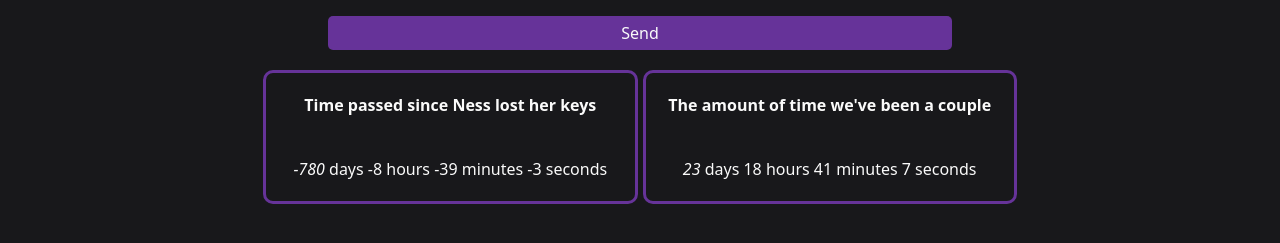
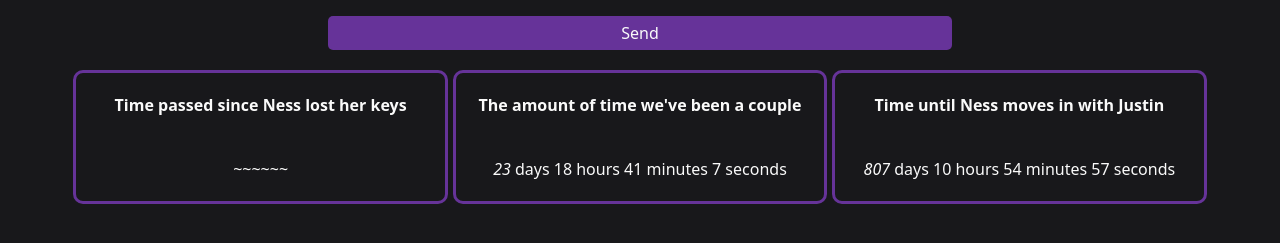
Before and after one commit to JustinStitt/jstitt.dev, a SvelteKit app: page /nessage in a window 1280 px wide. Shown: the part 175-418 px from the top of the page. Built offline with nearby package versions, Linux system fonts and the light colour scheme; no server answers.

Commit message:
add ness move in date

```diff
--- a/src/lib/components/Timecard.svelte
+++ b/src/lib/components/Timecard.svelte
@@ -13,10 +13,14 @@
 
 <div class="box">
 	<h1>{message}</h1>
-	<h2>
-		<em>{time_obj.days} </em> days {time_obj.hours} hours {time_obj.minutes} minutes {time_obj.seconds}
-		seconds
-	</h2>
+	{#if time_delta < 0.0}
+		<h2>~~~~~~</h2>
+	{:else}
+		<h2>
+			<em>{time_obj.days} </em> days {time_obj.hours} hours {time_obj.minutes} minutes {time_obj.seconds}
+			seconds
+		</h2>
+	{/if}
 </div>
 
 <style>
--- a/src/routes/(ness-eyes-only)/nessage/+page.svelte
+++ b/src/routes/(ness-eyes-only)/nessage/+page.svelte
@@ -44,6 +44,7 @@
 	let date_now = $state(new Date());
 	const keys_lost_date = new Date('2025-04-22 03:43:06');
 	const couple_date = new Date('2023-02-09 01:23:56');
+	const ness_move_in_date = new Date('2025-05-20 07:00:00');
 
 	setInterval(() => {
 		date_now = new Date();
@@ -80,6 +81,11 @@
 			message={"The amount of time we've been a couple"}
 			date_a={date_now}
 			date_b={couple_date}
+		/>
+		<Timecard
+			message={'Time until Ness moves in with Justin'}
+			date_a={ness_move_in_date}
+			date_b={date_now}
 		/>
 	</div>
 </div>
```
